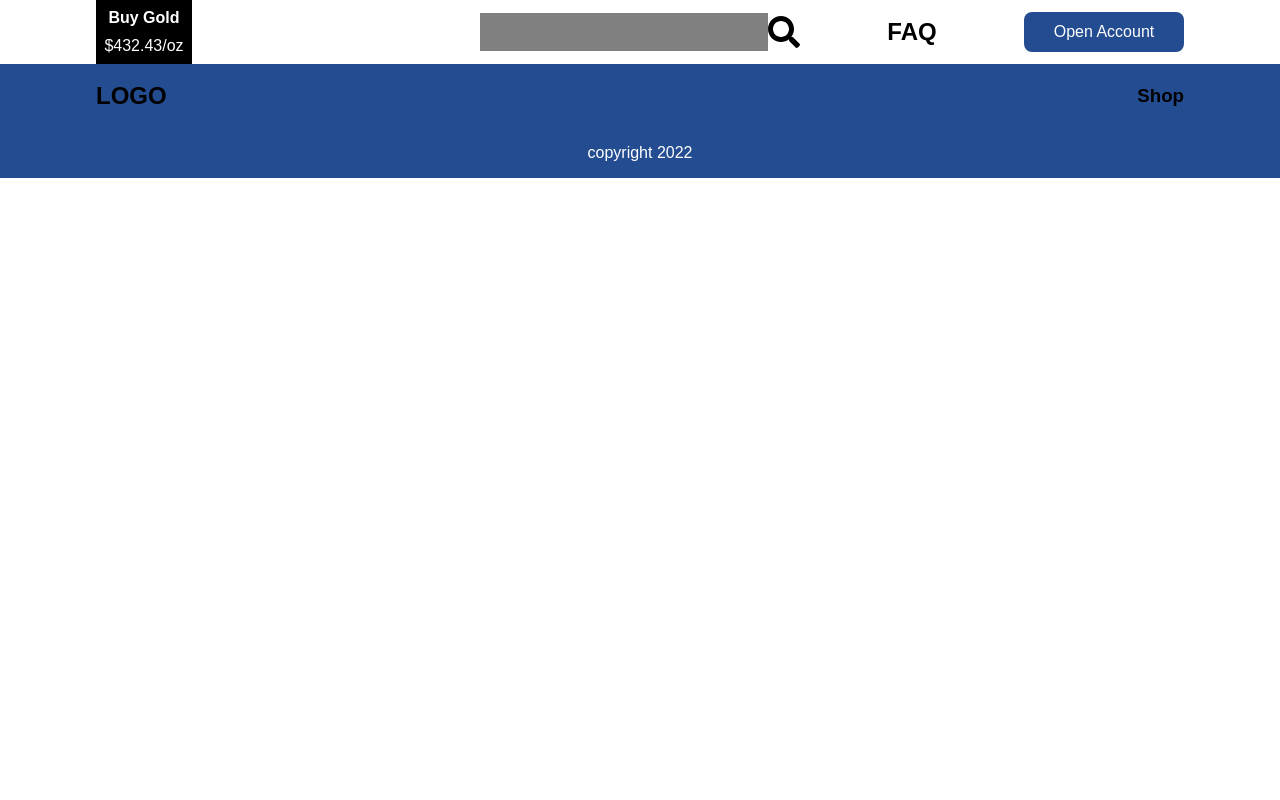
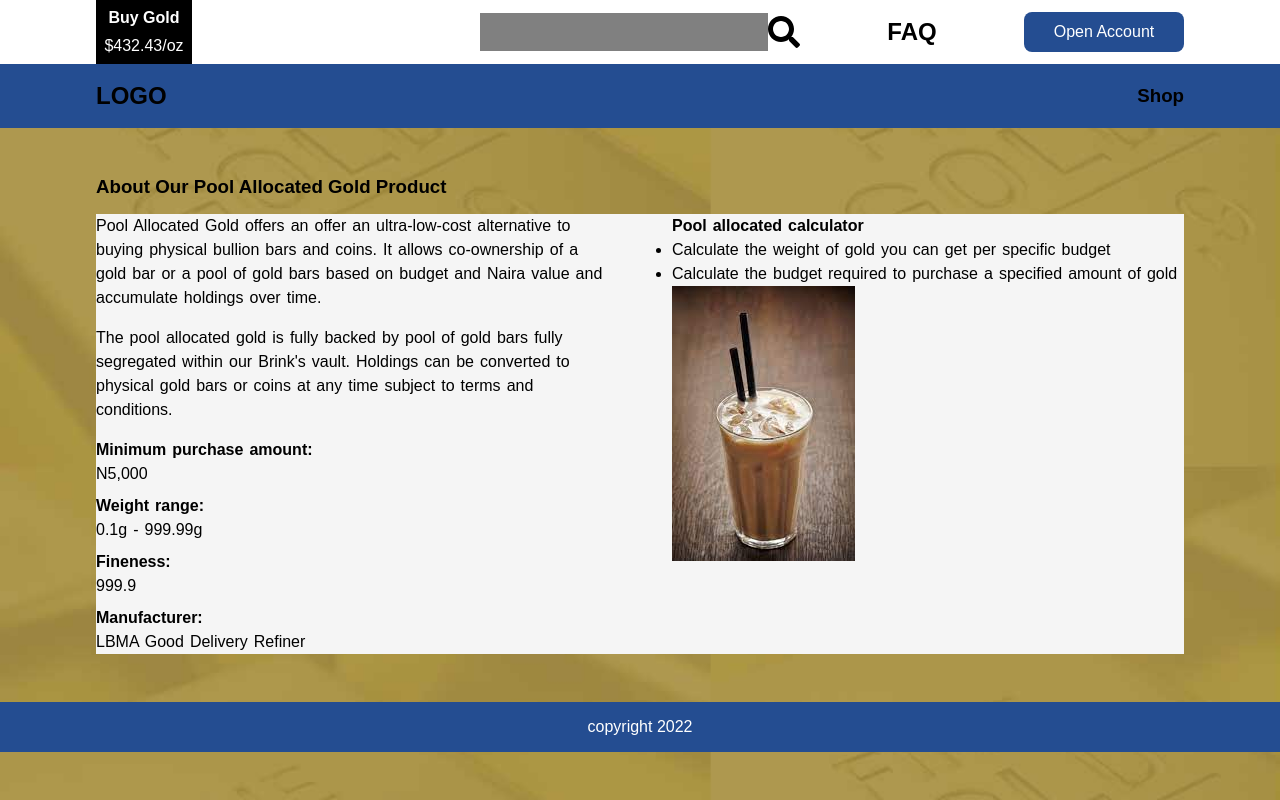
Before and after one commit to Vhickyy/dukkia, a React (Create React App) app: page /poolallocated in a window 1280 px wide. Built offline with nearby package versions, Linux system fonts and the light colour scheme.

Commit message:
poolallocated page

```diff
--- a/src/App.js
+++ b/src/App.js
@@ -5,6 +5,7 @@ import { Routes, Route} from 'react-router-dom'
 import Openaccount from './Components/Openaccount';
 import Goldbars from './Components/Goldbars';
 import Singlegoldbar from './Components/Singlegoldbar';
+import Poolallocated from './Components/Poolallocated';
 
 function App() {
   return (
@@ -16,6 +17,7 @@ function App() {
           <Route path='goldbars' element={<Goldbars/>}/>
           <Route path='goldbars/buy/:id' element={<Singlegoldbar order='buy' />}/>
           <Route path='goldbars/sell/:id' element={<Singlegoldbar order='sell'/>}/>
+          <Route path='poolallocated' element={<Poolallocated/>}/>
         </Routes>
       </Main>
     </Layout>
@@ -25,7 +27,7 @@ function App() {
 export default App;
 
 const Main = styled.main`
-background-color: whitesmoke;
+/* background-color: whitesmoke; */
 
 
 `
--- /dev/null
+++ b/src/Components/Poolallocated.js
@@ -0,0 +1,75 @@
+import styled from "styled-components"
+import gold from '../Images/gold.jpg'
+const Poolallocated = () => {
+  return (
+    <Wrapper>
+      <h3>About Our Pool Allocated Gold Product</h3>
+        <div className="content">
+            <div>
+               <p>Pool Allocated Gold offers an offer an ultra-low-cost alternative to buying physical bullion bars and coins. It allows co-ownership of a gold bar or a pool of gold bars based on budget and Naira value and accumulate holdings over time.</p>
+              <p className="endp"> The pool allocated gold is fully backed by pool of gold bars fully segregated within our Brink's vault. Holdings can be converted to physical gold bars or coins at any time subject to terms and conditions.</p>
+              <div className="desc">
+                <div>
+                  <p className="bold">Minimum purchase amount:</p>
+                  <p>N5,000</p>
+                </div>
+                <div>
+                  <p className="bold">Weight range:</p>
+                  <p> 0.1g - 999.99g</p>
+                </div>
+                <div>
+                  <p className="bold">Fineness:</p>
+                  <p>999.9</p>
+                </div>
+                <div>
+                  <p className="bold">Manufacturer:</p>
+                  <p>LBMA Good Delivery Refiner</p>
+                </div>
+              </div>
+            </div>
+           <div>
+            <h4>Pool allocated calculator</h4>
+            <ul>
+              <li>Calculate the weight of gold you can get per specific budget</li>
+              <li>Calculate the budget required to purchase a specified amount of gold</li>
+            </ul>
+            <div>
+              <img src={gold} alt="" />
+            </div>
+           </div>
+        </div>
+    </Wrapper>
+  )
+}
+
+export default Poolallocated
+const Wrapper = styled.main`
+padding: 3rem 0;
+width: 85%;
+margin: 0 auto;
+.content{
+  background-color: whitesmoke;
+  margin-top: 1rem;
+  display: grid;
+  gap: 1rem;
+  line-height: 1.5rem;
+  word-spacing: .1rem;
+}
+.bold{
+  font-weight: bold;
+}
+.desc{
+  margin-top: 1rem;
+  display: grid;
+  gap: .5rem;
+}
+.endp{
+  margin-top: 1rem;
+}
+@media (min-width: 800px){
+  .content{
+    grid-template-columns: 1fr 1fr;
+    gap: 4rem;
+  }
+}
+`
--- a/src/Components/Product.js
+++ b/src/Components/Product.js
@@ -8,21 +8,24 @@ const data = [
         img: '../Images/gold.jpg',
         name: 'Gold Bar',
         desc: "We work on experimental design, and it's crucial to have the output that reflects our identity as designers.",
-        btn: "Buy/sell Gold Bars"
+        btn: "Buy/sell Gold Bars",
+        url: "goldbars"
     },
     {
         id:'2',
         img: '../Images/gold.jpg',
         name: 'Gold Coins',
         desc: "We work on experimental design, and it's crucial to have the output that reflects our identity as designers.",
-        btn: "Buy/sell Gold Coins"
+        btn: "Buy/sell Gold Coins",
+        url: "goldbars"
     },
     {
         id:'3',
         img: '../Images/gold.jpg',
         name: 'Pool Allocated',
         desc: "We work on experimental design, and it's crucial to have the output that reflects our identity as designers.",
-        btn: "Buy/sell X Qty"
+        btn: "Buy/sell X Qty",
+        url: "poolallocated"
     }
 ]
 const Product = () => {
@@ -40,7 +43,7 @@ const Product = () => {
                                 <p>Shop</p>
                             </div>
                             <p className='desc'>{item.desc}</p>
-                            <Link to={'goldbars'}><button className='button'>{item.btn}</button></Link>
+                            <Link to={item.url}><button className='button'>{item.btn}</button></Link>
                         </div>
                     </div>
                 )
--- a/src/Components/Products.js
+++ b/src/Components/Products.js
@@ -15,8 +15,9 @@ const Products = () =>{
 export default Products
 
 const Wrapper = styled.section`
-padding: 4rem 0;
+ /* background-image: url('./Images/bgimg.jpg'); */
+ /* background-image: url('../Images/bgimg.jpg'); */
+padding: 3rem 0;
 width: 85%;
-/* max-width: 550px; */
 margin: 0 auto;
 `
--- a/src/index.css
+++ b/src/index.css
@@ -5,4 +5,6 @@
 }
 body{
   font-family: sans-serif;
+  background: url('./Images/bgimg.jpg') center/cover no-repeat fixed;
+  /* background-image: url('./Images/bgimg.jpg'); */
 }
```
Also changed, not shown: src/Images/bgimg.jpg (added).
